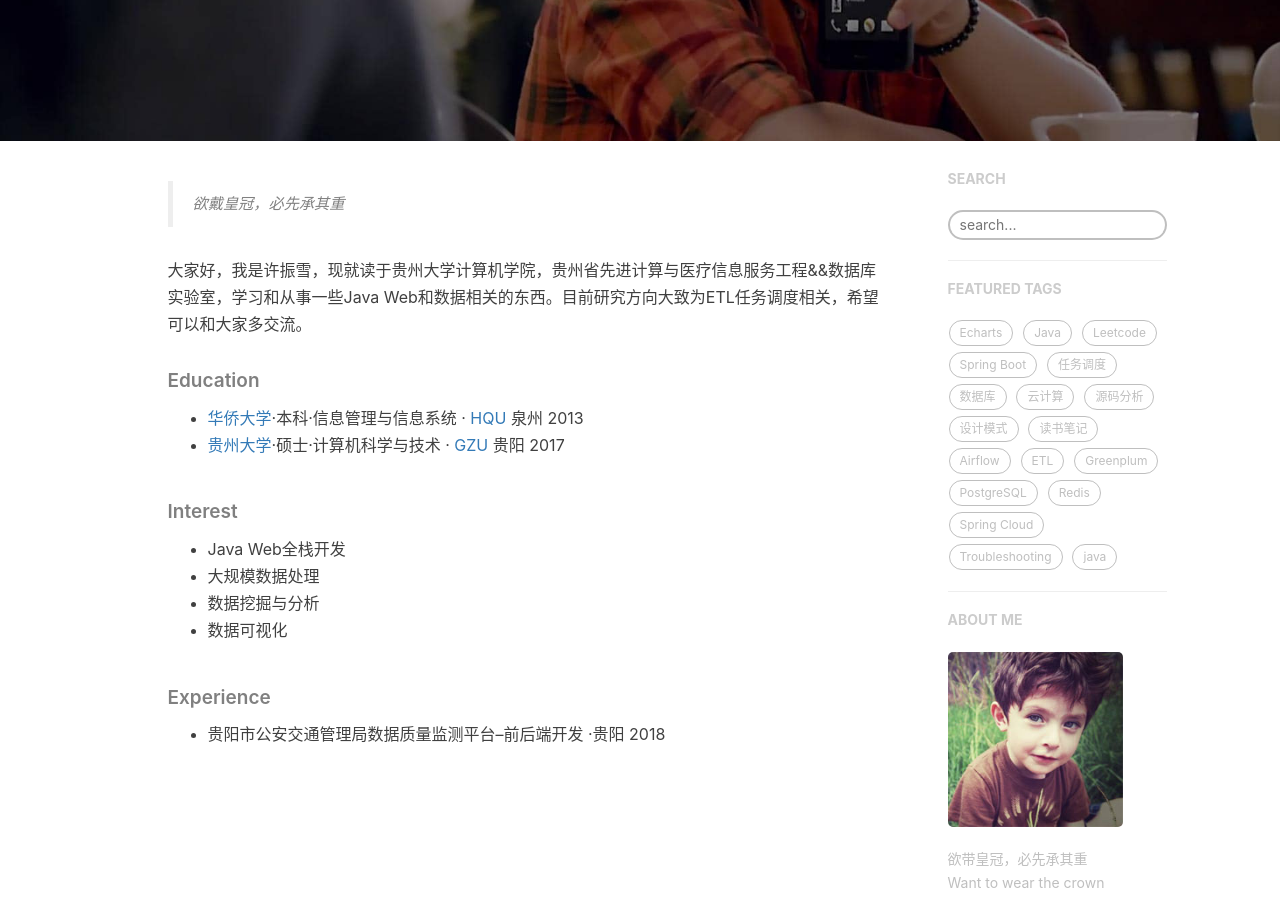
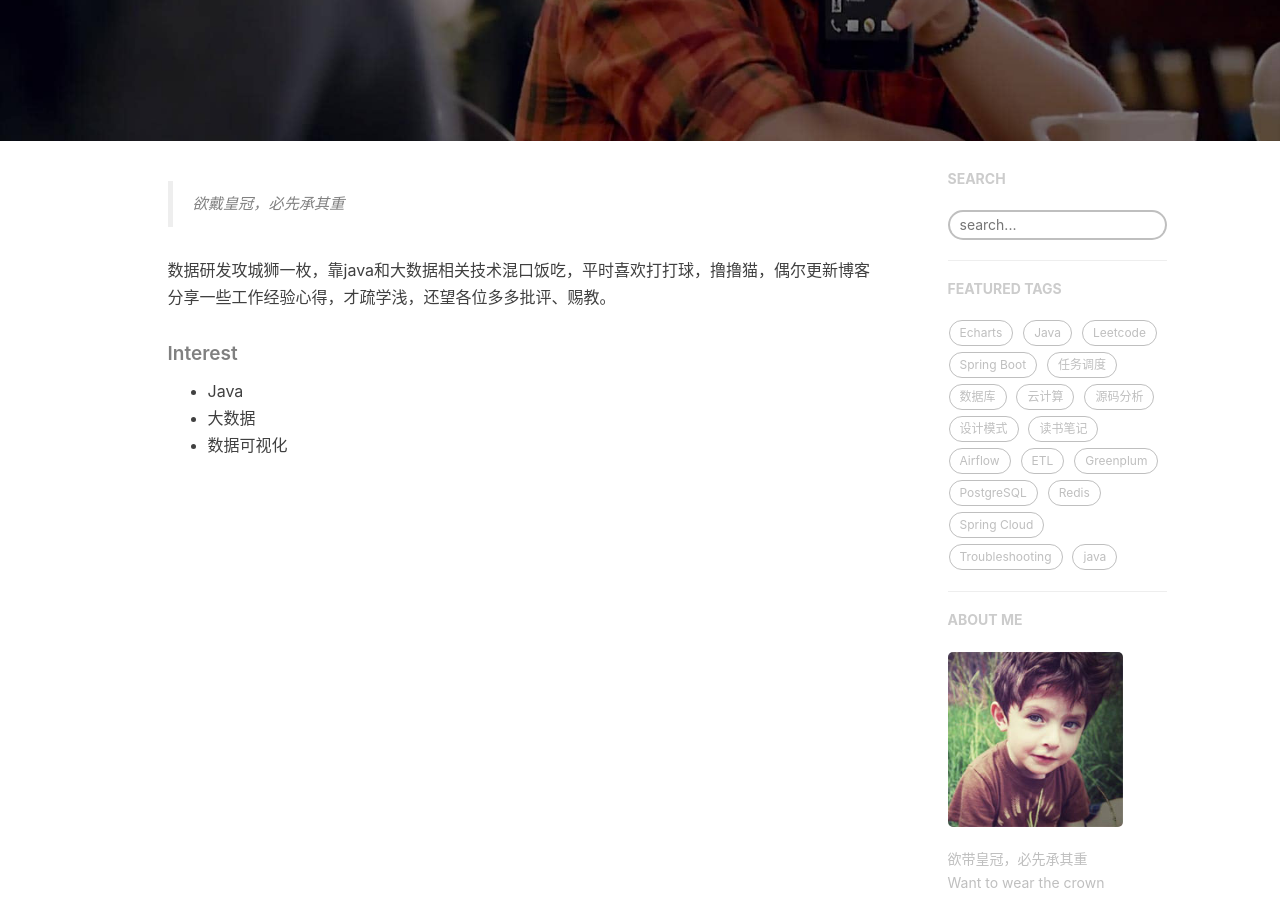
Before and after one commit to popsiclexu/popsiclexu.github.io, a Jekyll site: the page built from about.html, in a window 1280 px wide and 900 px high, scrolled down 277 px. Built offline with Jekyll 4.4.1, drawn with Linux system fonts in a browser that asks for light colours; nearby versions of some CDN libraries; comment, search, counter and statistics services are not loaded.

Commit message:
update about

```diff
--- a/_includes/about/zh.md
+++ b/_includes/about/zh.md
@@ -1,26 +1,10 @@
 > 欲戴皇冠，必先承其重
 
-大家好，我是许振雪，现就读于贵州大学计算机学院，贵州省先进计算与医疗信息服务工程&&数据库实验室，学习和从事一些Java Web和数据相关的东西。目前研究方向大致为ETL任务调度相关，希望可以和大家多交流。
-
-##### Education
-- [华侨大学][4]·本科·信息管理与信息系统 · [HQU][1] 泉州 2013
-- [贵州大学][3]·硕士·计算机科学与技术   · [GZU][2] 贵阳 2017
+数据研发攻城狮一枚，靠java和大数据相关技术混口饭吃，平时喜欢打打球，撸撸猫，偶尔更新博客分享一些工作经验心得，才疏学浅，还望各位多多批评、赐教。
 
 
 ##### Interest
 
-- Java Web全栈开发
-- 大规模数据处理
-- 数据挖掘与分析
+- Java
+- 大数据
 - 数据可视化
-
-
-##### Experience
-
-- 贵阳市公安交通管理局数据质量监测平台--前后端开发 ·贵阳 2018
-
-
-[1]: http://www.hqu.edu.cn/
-[2]: http://www.gzu.edu.cn/
-[3]: https://baike.baidu.com/item/%E8%B4%B5%E5%B7%9E%E5%A4%A7%E5%AD%A6
-[4]: https://baike.baidu.com/item/%E5%8D%8E%E4%BE%A8%E5%A4%A7%E5%AD%A6
```
